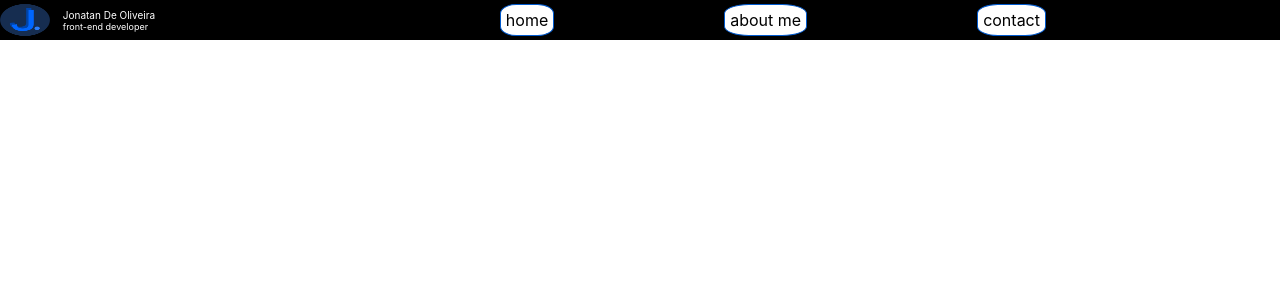
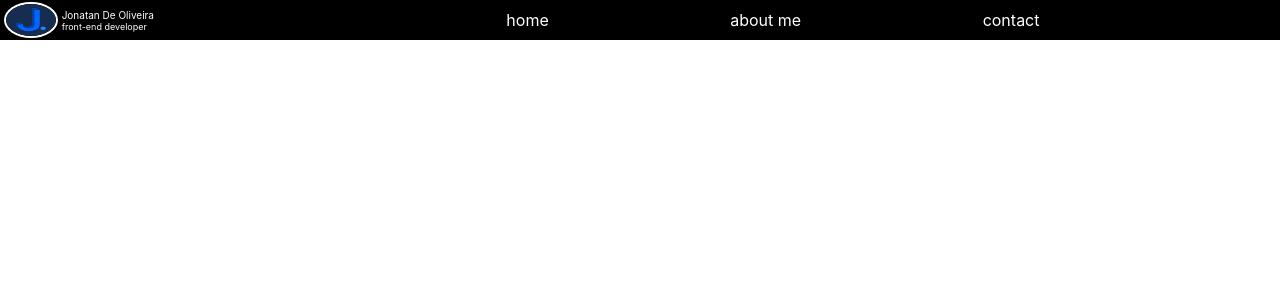
Before and after one commit to jhonis95/portfolio, a React (Create React App) app: page / in a window 1280 px wide. Shown: the top 300 px of the page. Built offline with nearby package versions, Linux system fonts and the light colour scheme.

Commit message:
start the home of the portfolio

```diff
--- a/src/comps/style/icon.css
+++ b/src/comps/style/icon.css
@@ -13,7 +13,10 @@
 }
 #iconImg{
     height: 4vh;
-    margin-right: 1vw;
+    margin-right: 0.3vw;
+    margin-left: 0.3vw;
+    border: white 2px solid;
+    border-radius: 50%;
 }
 #name{
     font-size: x-small;
--- a/src/comps/style/navBtn.css
+++ b/src/comps/style/navBtn.css
@@ -1,9 +1,11 @@
 .navCompBtn{
-    border-radius: 30%;
-    border:rgb(0, 90, 207) 1px solid;
-    background-color: white;
+    border-radius: 15%;
     padding: 5px;
+    transition: all ease 500ms;
 }
 .navCompBtn a{
-    color:black;
+    color:white;
 }
+.navCompBtn:hover{
+   background-color: rgb(0, 90, 207);
+}
```
Also changed, not shown: src/comps/home.js (added, +26 -0 lines).
